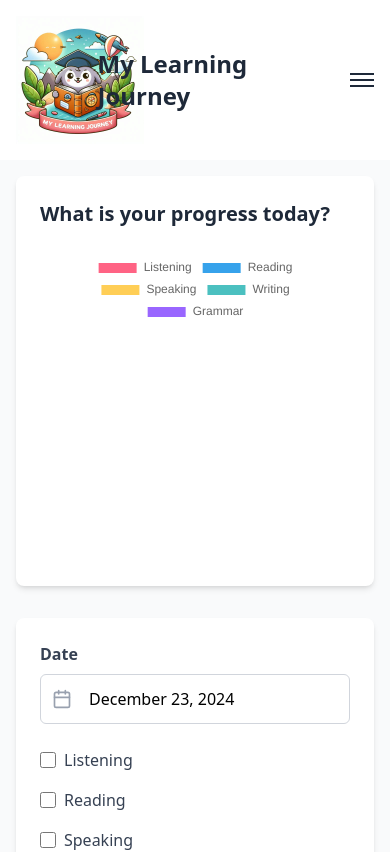
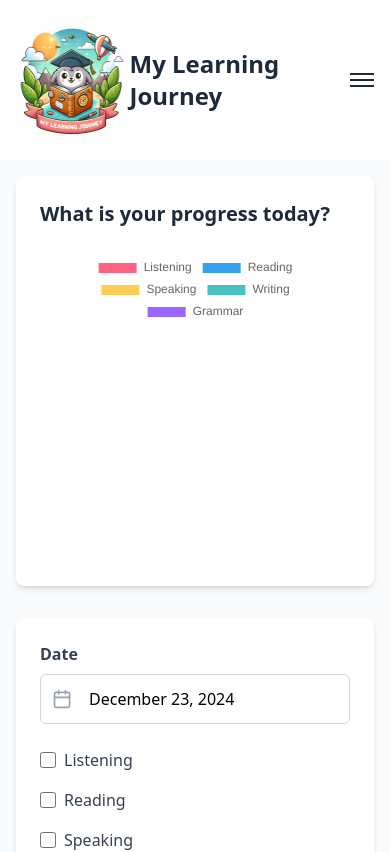
Before and after one commit to RaulWeirdStackDev/MyLearningJourneyReactV, a React (Vite) app: page / in a window 390 px wide. Shown: the top 852 px of the page. Built offline with nearby package versions, Linux system fonts and the light colour scheme.

Commit message:
mejorando responsividad del Header

```diff
--- a/src/components/Header/Header.jsx
+++ b/src/components/Header/Header.jsx
@@ -8,7 +8,7 @@ export const Header = () => {
           <img src="/logoMLJ.jpeg" alt="Logo" className="h-32 w-auto" />
         </div>
 
-        <h1 className="text-2xl font-bold text-gray-800 absolute left-1/2 transform -translate-x-1/2">
+        <h1 className="text-2xl font-bold text-gray-800 ">
           My Learning Journey
         </h1>
 
```
